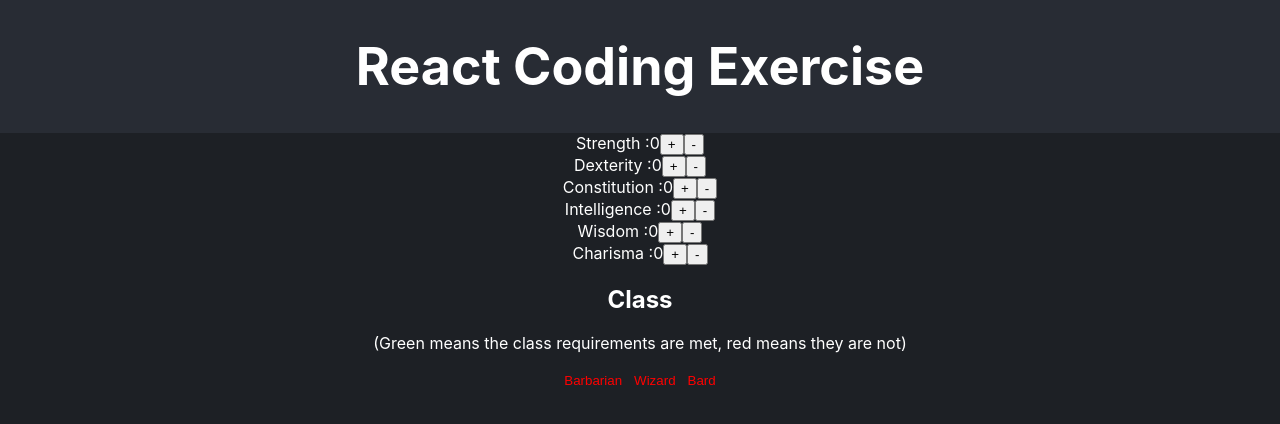
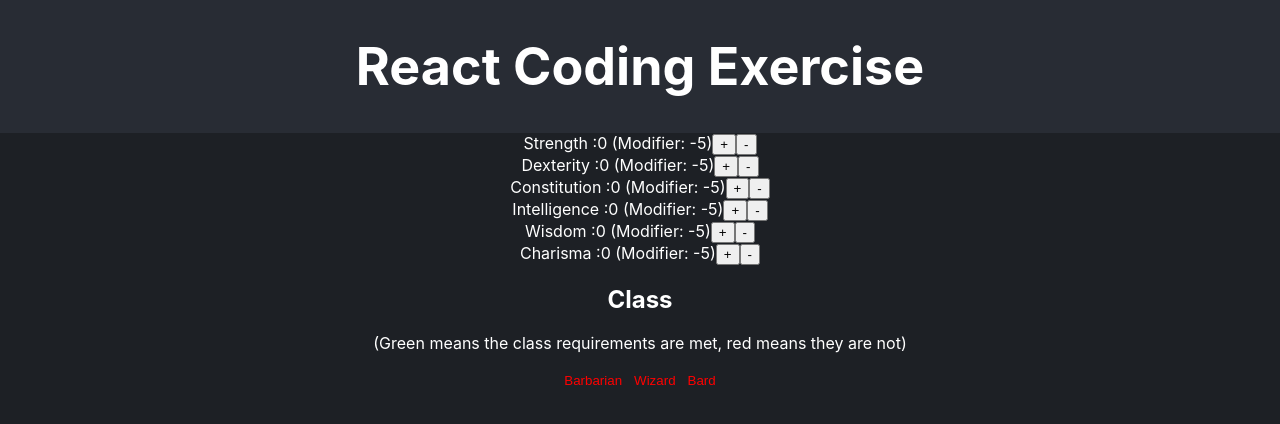
Before and after one commit to logan-anderson/policy-me, a React (Create React App) app: page / in a window 1280 px wide. Shown: the top 424 px of the page. Built offline with nearby package versions, Linux system fonts and the light colour scheme.

Commit message:
finished task 4C

```diff
--- a/src/App.tsx
+++ b/src/App.tsx
@@ -5,6 +5,7 @@ import { classMeetRequirements } from "./lib/classMeetRequirements";
 import { ATTRIBUTE_LIST, CLASS_LIST, SKILL_LIST } from "./consts";
 import { useEffect, useState } from "react";
 import { StatDisplay } from "./components/statDisplay";
+import { calculateAbilityModifier } from "./lib/calculateAbilityModifier";
 
 function App() {
   const [attributes, updateAttribute] = useAttributes();
@@ -37,7 +38,8 @@ function App() {
           {ATTRIBUTE_LIST.map((attribute) => {
             return (
               <div key={attribute}>
-                {attribute} :{attributes[attribute]}
+                {attribute} :{attributes[attribute]} (Modifier:{" "}
+                {calculateAbilityModifier(attributes[attribute])})
                 <button
                   onClick={() => {
                     updateAttribute(attribute, attributes[attribute] + 1);
--- /dev/null
+++ b/src/lib/calculateAbilityModifier.ts
@@ -0,0 +1,4 @@
+// This function takes in a score and returns the modifier for that score.
+export const calculateAbilityModifier = (score: number): number => {
+  return Math.floor((score - 10) / 2);
+};
```
